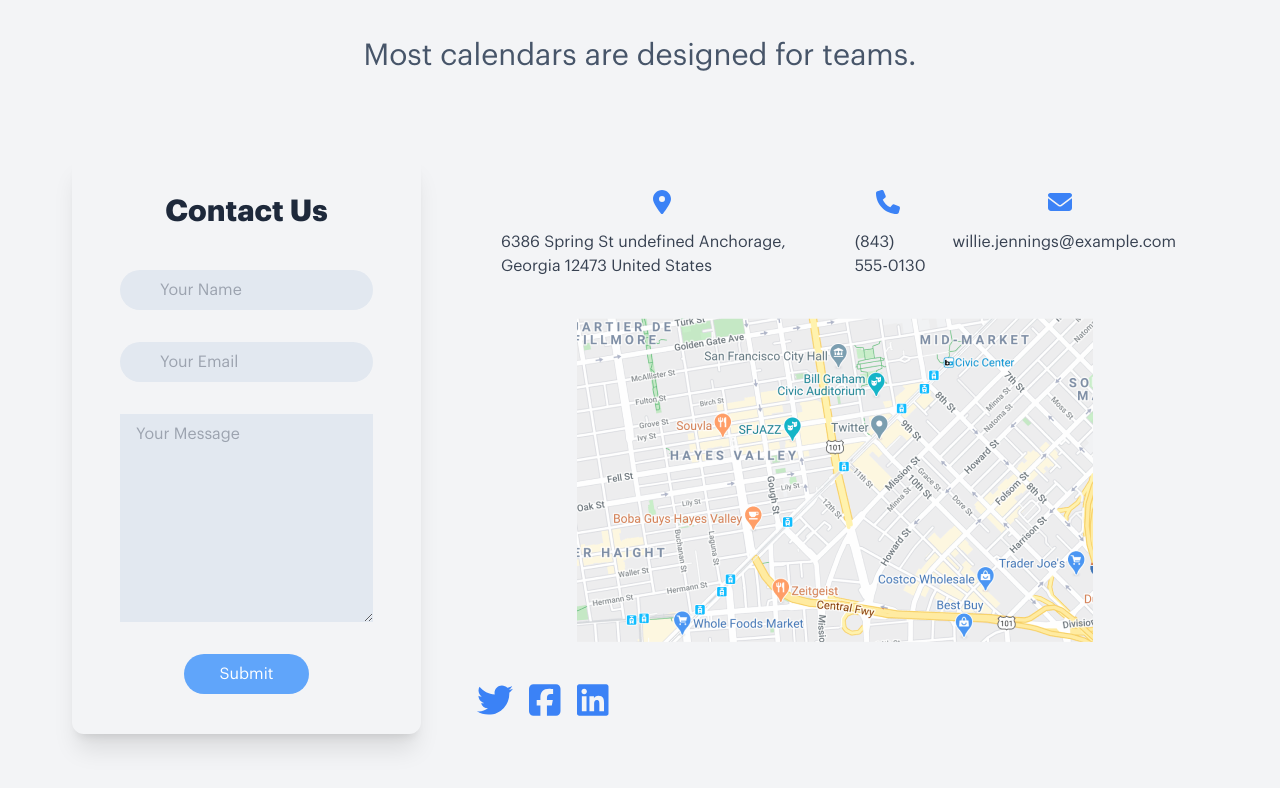
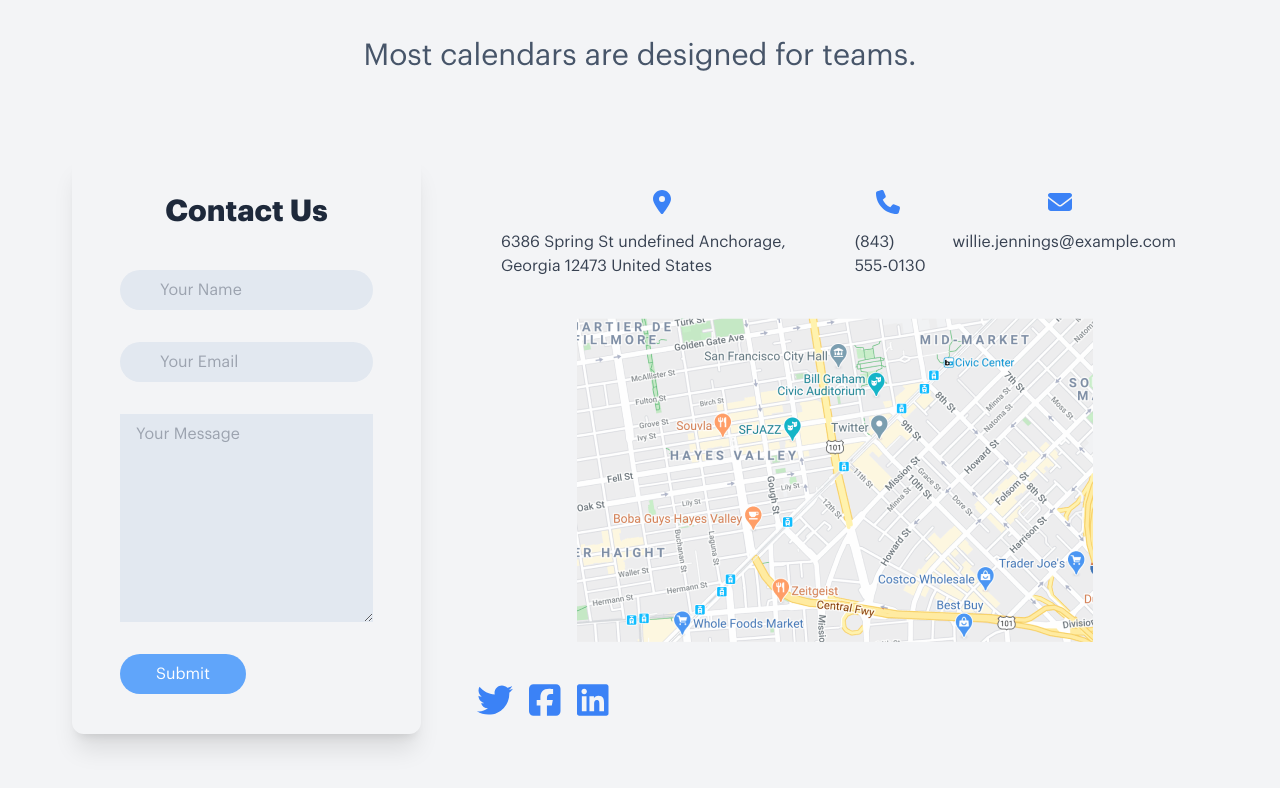
Before and after one commit to Mampionona33/test-integration-ctrlweb, a Vue app: page / in a window 1280 px wide. Shown: the part 5938-6726 px from the top of the page. Built offline with nearby package versions, Linux system fonts and the light colour scheme.

Commit message:
align button contact us tu left

```diff
--- a/src/components/FormContactUs.vue
+++ b/src/components/FormContactUs.vue
@@ -27,8 +27,10 @@ const handleSubmit = (event: Event) => {
       <div class="w-full">
         <AppTextArea placeholder="Your Message" />
       </div>
-      <div>
-        <MasterButton title="Submit" />
+      <div class="w-full flex justify-start">
+        <div>
+          <MasterButton title="Submit" />
+        </div>
       </div>
     </form>
   </div>
```
